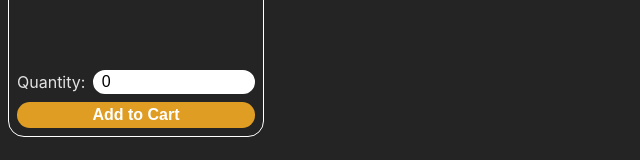
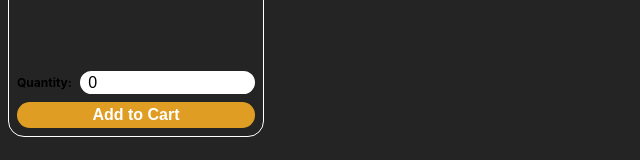
Before and after one commit to njcushing/odin-shopping-cart, a React (Vite) app: page / in a window 1280 px wide. Shown: the part 255-415 px from the top of the page, without its empty margins (0-640 px from the left). Built offline with nearby package versions, Linux system fonts and the light colour scheme.

Commit message:
Update label position for IntegerInput component

```diff
--- a/src/components/IntegerInput/IntegerInput.module.css
+++ b/src/components/IntegerInput/IntegerInput.module.css
@@ -1,6 +1,10 @@
 .label {
     display: flex;
+    align-items: center;
     gap: 0.5rem;
+    color: black;
+    font-weight: bold;
+    font-size: 0.75rem;
 }
 
 .input,
```
